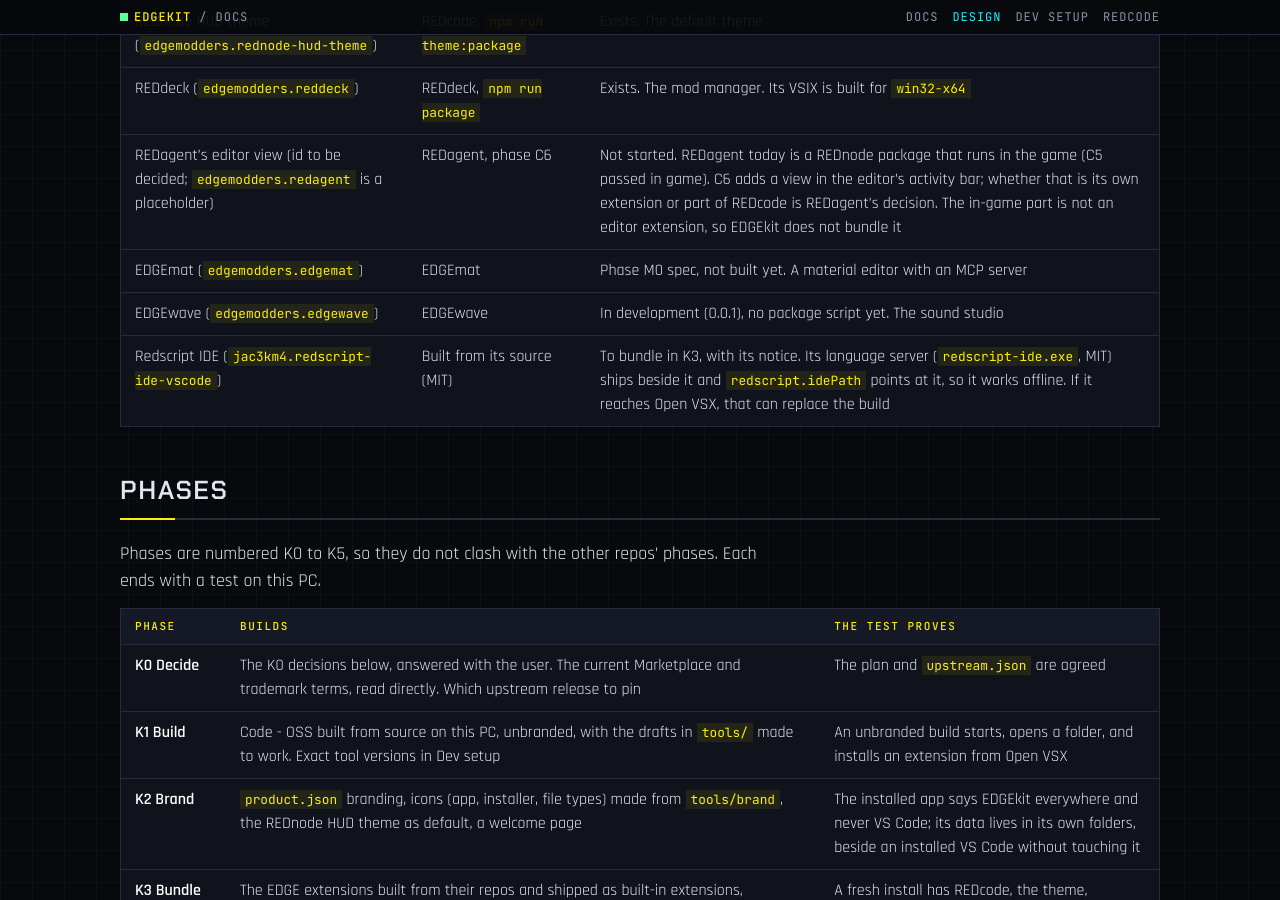
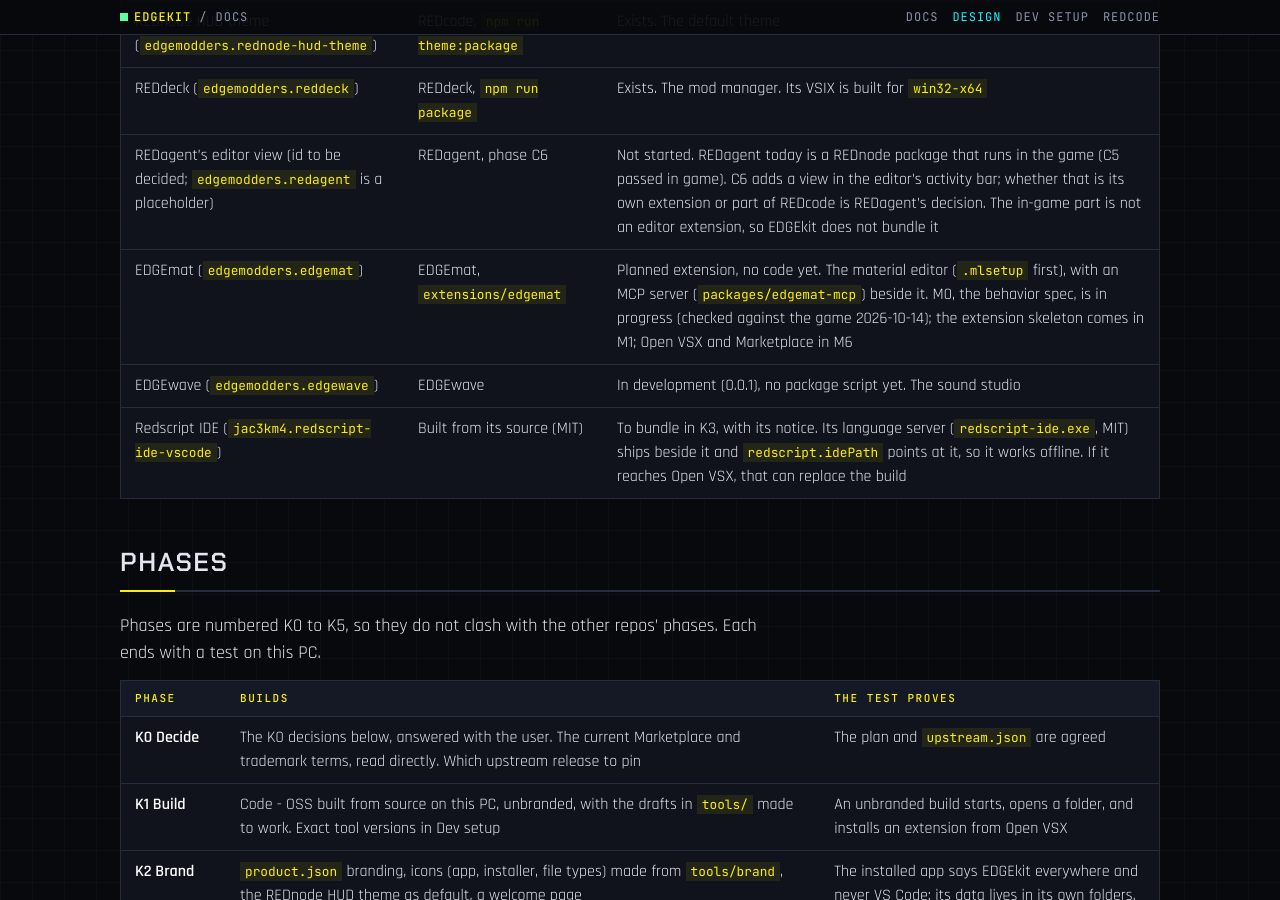
Before and after one commit to Edgemodders/EDGEkit, a Jekyll site: the page built from docs/design.md, in a window 1280 px wide and 900 px high, scrolled down 3150 px. Built offline with Jekyll 4.4.1, drawn with Linux system fonts in a browser that asks for light colours; our own code applies the rules of GitHub Pages for plain Markdown files.

Commit message:
EDGEmat: a planned extension in extensions/edgemat, M0 spec in progress
Co-Authored-By: Claude Opus 5.5 <noreply@anthropic.com>

```diff
--- a/docs/design.md
+++ b/docs/design.md
@@ -68,7 +68,7 @@ Git submodules would also pin exact commits, but every update takes commits in t
 | REDnode HUD theme (`edgemodders.rednode-hud-theme`) | REDcode, `npm run theme:package` | Exists. The default theme |
 | REDdeck (`edgemodders.reddeck`) | REDdeck, `npm run package` | Exists. The mod manager. Its VSIX is built for `win32-x64` |
 | REDagent's editor view (id to be decided; `edgemodders.redagent` is a placeholder) | REDagent, phase C6 | Not started. REDagent today is a REDnode package that runs in the game (C5 passed in game). C6 adds a view in the editor's activity bar; whether that is its own extension or part of REDcode is REDagent's decision. The in-game part is not an editor extension, so EDGEkit does not bundle it |
-| EDGEmat (`edgemodders.edgemat`) | EDGEmat | Phase M0 spec, not built yet. A material editor with an MCP server |
+| EDGEmat (`edgemodders.edgemat`) | EDGEmat, `extensions/edgemat` | Planned extension, no code yet. The material editor (`.mlsetup` first), with an MCP server (`packages/edgemat-mcp`) beside it. M0, the behavior spec, is in progress (checked against the game 2026-10-14); the extension skeleton comes in M1; Open VSX and Marketplace in M6 |
 | EDGEwave (`edgemodders.edgewave`) | EDGEwave | In development (0.0.1), no package script yet. The sound studio |
 | Redscript IDE (`jac3km4.redscript-ide-vscode`) | Built from its source (MIT) | To bundle in K3, with its notice. Its language server (`redscript-ide.exe`, MIT) ships beside it and `redscript.idePath` points at it, so it works offline. If it reaches Open VSX, that can replace the build |
 
--- a/extensions.json
+++ b/extensions.json
@@ -44,7 +44,7 @@
       "repo": "../EDGEmat",
       "build": null,
       "vsix": null,
-      "status": "EDGEmat phase M0, not built yet",
+      "status": "Planned extension, no code yet. Will live in EDGEmat's extensions/edgemat; the skeleton comes in M1. M0 (behavior spec) in progress, checked against the game 2026-10-14. Ships to both registries in M6",
       "version": null
     },
     {
```
